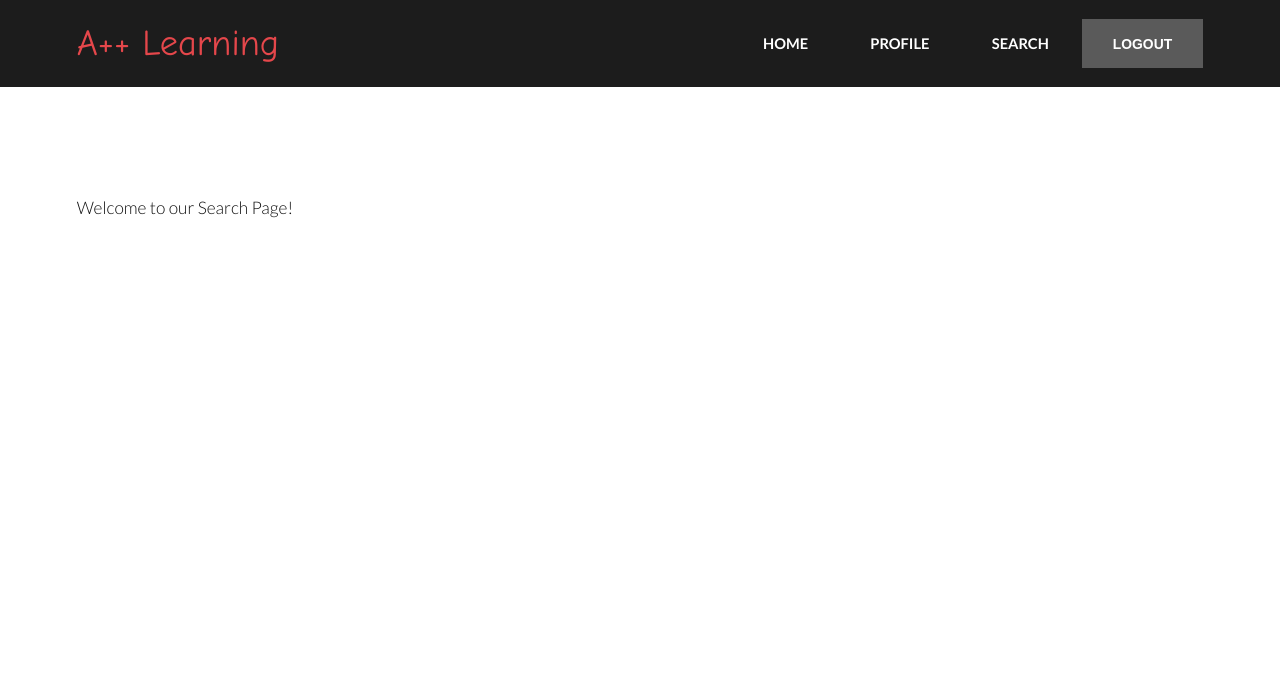
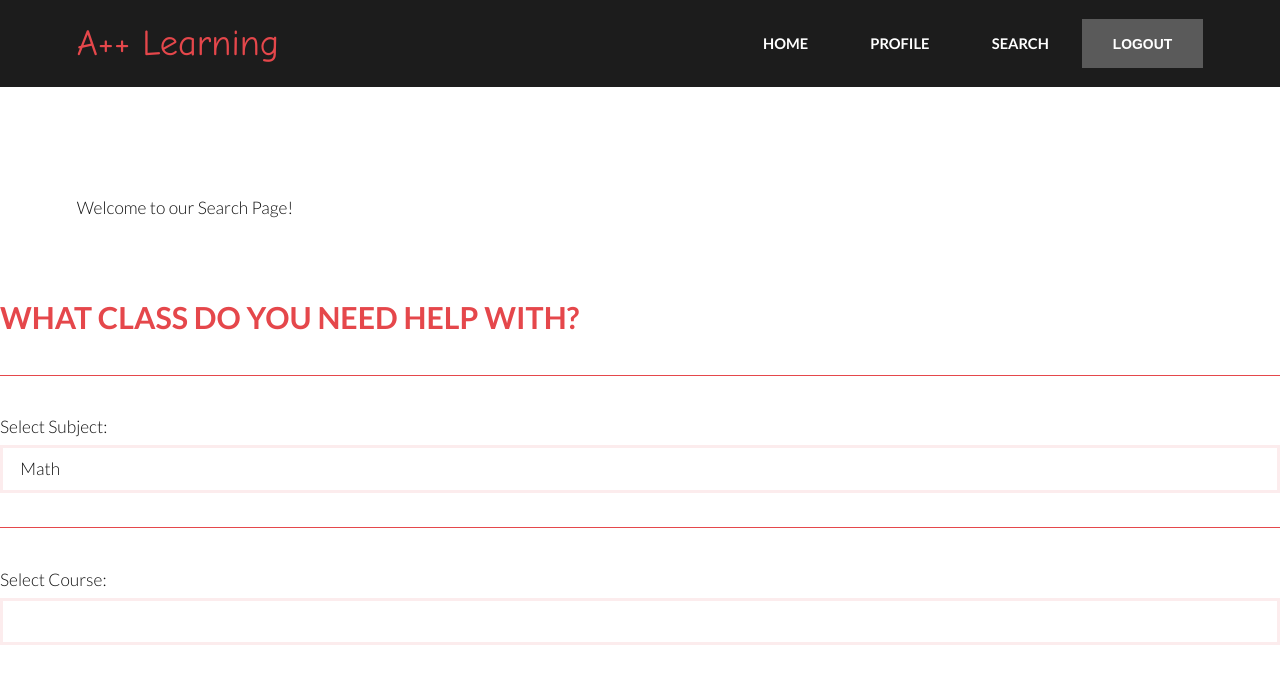
Before and after one commit to noahallen/APlusPlus-Learning, a website: page public/search.html in a window 1280 px wide. Drawn offline with nearby package versions, Linux system fonts and the light colour scheme.

Commit message:
finished dropdown bar and fixed .gitignore

```diff
--- a/public/assets/js/main.js
+++ b/public/assets/js/main.js
@@ -330,3 +330,29 @@ function login(){
 //         this.isTutor = isTutor;
 //     }
 // }
+
+
+function populate(s1, s2){
+	var s1 = document.getElementById(s1);
+	var s2 = document.getElementById(s2);
+	s2.innerHTML = "";
+	if (s1.value === "Math"){
+		var optArray = [ "|","math 9a|Math 9A","math 9b|Math 9B","math 9c|Math 9C"];
+	}
+	else if(s1.value === "Computer Science"){
+		var optArray = [ "|","cs 005|CS 005","cs 008|CS 008","cs 010|CS 010"];
+	}
+	else if(s1.value === "English"){
+		var optArray = [ "|","engl 1a|ENGL 1A","engl 1b|ENGL 1B","engl 1c|ENGL 1C"];
+	}
+	else if(s1.value === "Physics"){
+		var optArray = [ "|","phys 040a|PHYS 040A","phys 040b|PHYS 040B","phys 040c|PHYS 040C"];
+	}
+	for ( var optoin in optArray){
+		var pair = optArray[optoin].split("|");
+		var newOption = document.createElement("option");
+		newOption.value = pair[0];
+		newOption.innerHTML = pair[1];
+		s2.options.add(newOption);
+	}
+}
--- a/public/search.html
+++ b/public/search.html
@@ -41,6 +41,18 @@
 				</header>
 			</div>
 		</section>
+		<h2>What class Do You Need Help With? </h2>
+		<hr />
+		Select Subject:
+		<select id = "slctSubj" name = "slctSubj" onchange = "populate(this.id, 'slctCourse')" >
+			<option value = "Math">Math</option>
+			<option value = "Computer Science">Computer Science</option>
+			<option value = "English">English</option>
+			<option value = "Physics">Physics</option>
+		</select>
+			<hr />
+		Select Course:
+		<select id = "slctCourse" name = "slctCourse"></select>
 
 
 		<!-- Scripts -->
```
Also changed, not shown: 1 other file.
